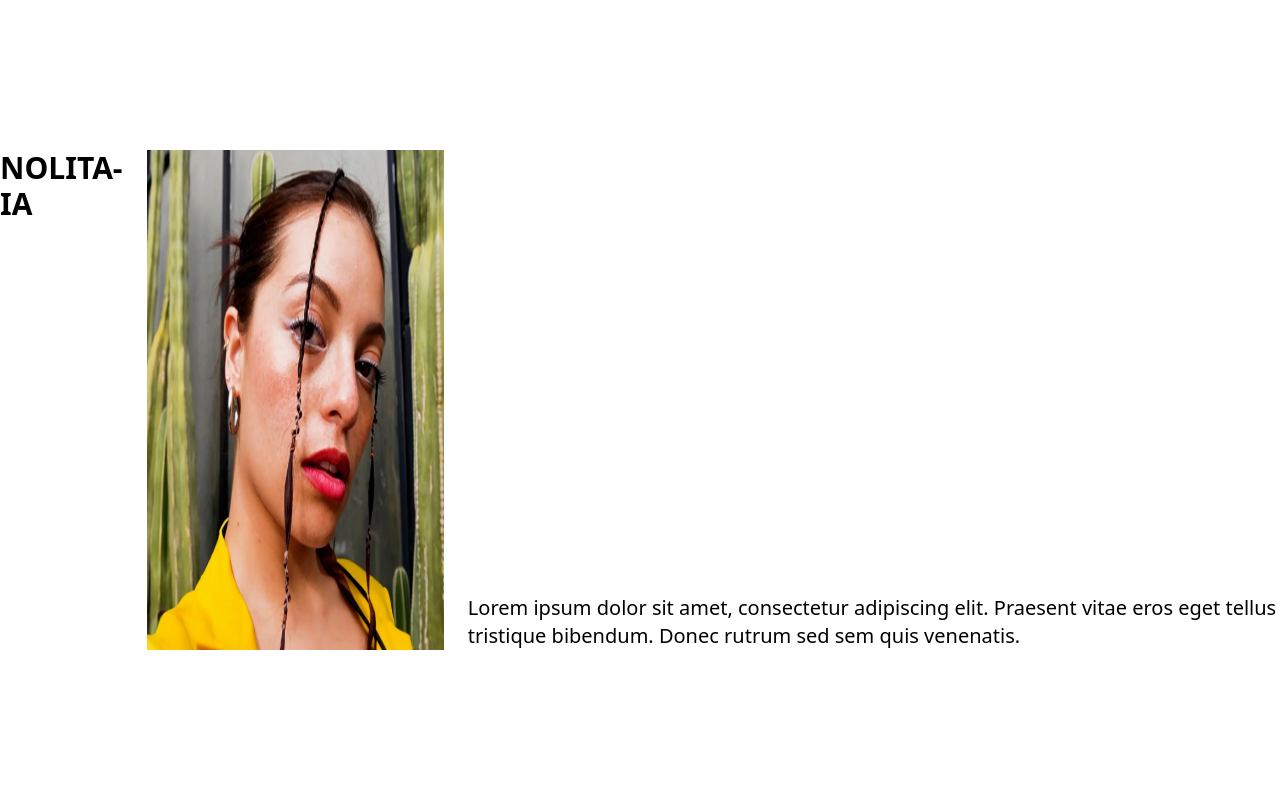
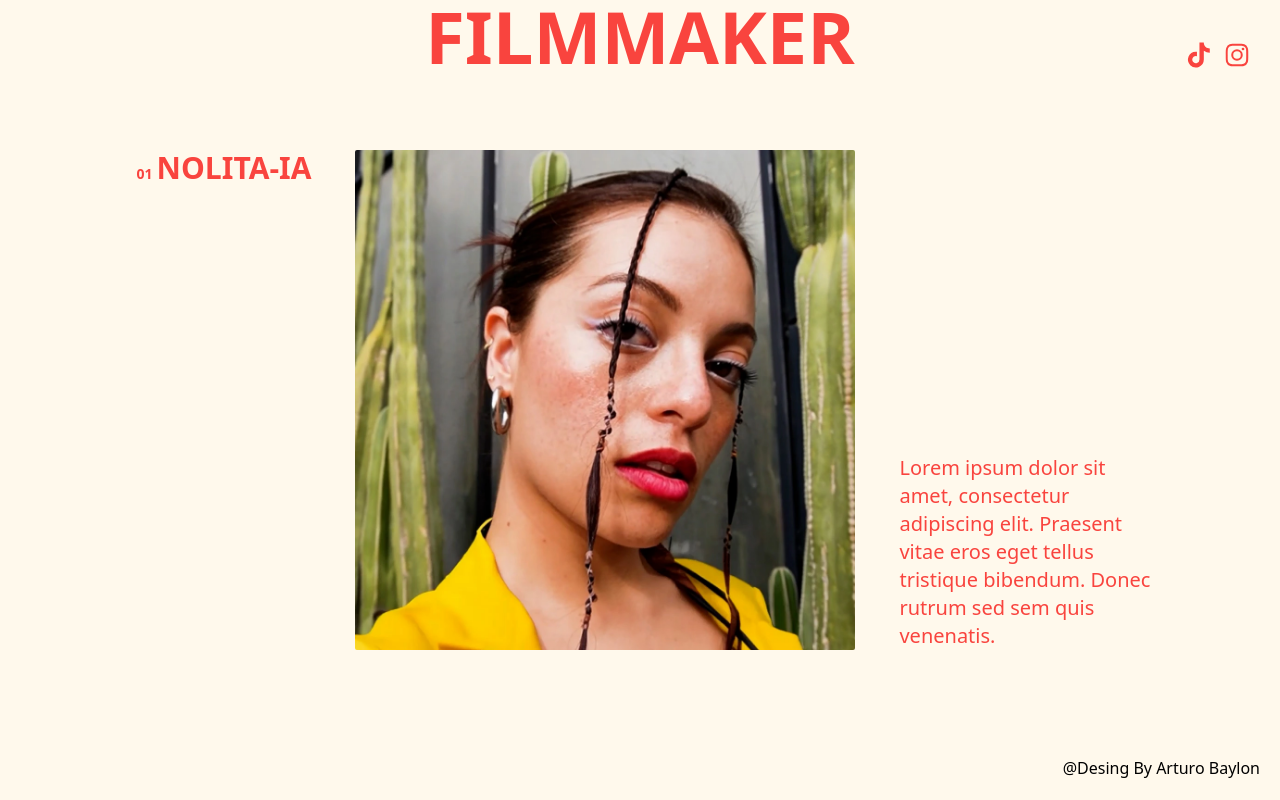
Before and after one commit to ATT5/FILMMAKER, a Next.js app: page /project/0 in a window 1280 px wide. Built offline with nearby package versions, Linux system fonts and the light colour scheme.

Commit message:
galeria terminada

```diff
--- a/app/assets/index.ts
+++ b/app/assets/index.ts
@@ -4,6 +4,8 @@ import portadaElgorrioncillo from "./PortadaElgorrioncillo.webp";
 import portadaNivea from "./PortadaNivea.webp";
 import portadaRelmed from "./PortadaRealme.webp";
 import portadaRiablo from "./PortadaRiablo.webp";
+import tiktok from "./tiktok.svg";
+import instagram from "./instagram.svg";
 
 export {
   nolitaIa,
@@ -12,4 +14,6 @@ export {
   portadaNivea,
   portadaRelmed,
   portadaRiablo,
+  tiktok,
+  instagram,
 };
--- a/app/components/FlipLink.tsx
+++ b/app/components/FlipLink.tsx
@@ -21,7 +21,7 @@ export const FlipLink = ({
       onMouseEnter={onMouseEnter}
       className="relative block overflow-hidden whitespace-nowrap font-bold  py-1"
     >
-      <div className="text-gray-400">
+      <div className="text-red-300 ">
         {children.split("").map((l, i) => (
           <motion.span
             className="inline-block"
@@ -43,7 +43,7 @@ export const FlipLink = ({
       <div className="absolute inset-0">
         {children.split("").map((l, i) => (
           <motion.span
-            className="inline-block text-white"
+            className="inline-block  text-[#f9443e] "
             key={i}
             variants={{
               initial: { y: "100%" },
--- a/app/components/Gallery.tsx
+++ b/app/components/Gallery.tsx
@@ -20,15 +20,15 @@ export default function Gallery() {
   };
 
   return (
-    <section className="h-dvh w-full hidden lg:flex  bg-black px-10 text-white">
+    <section className="h-dvh w-full hidden lg:flex px-10 bg-[#fff9ec] text-[#f9443e] ">
       <div className=" w-2/5 h-full flex justify-center items-center">
-        <h1 className=" absolute top-10 ml-auto mr-auto left-0 right-0 font-bold text-5xl pl-16">
-          PROJECT GALERY
+        <h1 className=" absolute top-10 ml-auto mr-auto left-0 right-0 font-bold text-6xl pl-16">
+          FILMMAKER <span className="text-2xl font-normal">@Edgar Baylon</span>
         </h1>
         {selectedProject && (
           <div className="flex flex-col items-start pl-5 ">
             <Image
-              className={`w-[400px] h-[400px] transition-opacity ease-in-out duration-300  ${
+              className={`w-[450px] h-[450px] min-w-[400ox] min-h-[400px] transition-opacity ease-in-out duration-300  rounded-sm ${
                 fade ? "opacity-100" : "opacity-0"
               } `}
               src={selectedProject.image}
@@ -37,7 +37,8 @@ export default function Gallery() {
               height={500}
               priority
             />
-            <h2 className="self-start py-3 font-bold">
+            <h2 className="self-start py-3 font-bold text-xl">
+              <span className="text-sm">0{selectedProject.index + 1}</span>{" "}
               {selectedProject.title.toUpperCase()}
             </h2>
             <p className="self-start w-2/3">
--- a/app/components/MobileGallery.tsx
+++ b/app/components/MobileGallery.tsx
@@ -6,11 +6,11 @@ import { section } from "framer-motion/client";
 
 export const MobileGallery = () => {
   return (
-    <section className="w-full overflow-hidden pb-9 bg-black text-white relative ">
-      <p className="text-8xl  hidden lg:fixed top-1/2 right-1/2 -z-0 text-center">
-        Gallery
-      </p>
-      <h1 className="text-center font-bold text-4xl p-5 lg:hidden ">GALLERY</h1>
+    <section className="w-full overflow-hidden pb-9 bg-[#fff9ec] text-[#f9443e] relative lg:hidden">
+      <h1 className="text-center font-bold text-4xl p-5 lg:hidden flex flex-col">
+        FILMAKER
+        <span className="text-xl font-normal">@Edgar Baylon</span>
+      </h1>
       {projectList.map((item, index) => {
         const ref = useRef(null);
         const isInView = useInView(ref);
@@ -27,8 +27,9 @@ export const MobileGallery = () => {
               isEven ? "items-start pl-4" : "items-end pr-4"
             } w-full  lg:hidden p-10`}
           >
+            <a href={`/project/${index}`}>
               <Image
-              className=" w-[350px] h-[300px]"
+                className=" w-[350px] h-[300px] rounded-sm"
                 src={item.image}
                 alt={item.title}
                 width={500}
@@ -36,19 +37,20 @@ export const MobileGallery = () => {
               />
               <h2
                 className={`mt-2 text-3xl font-bold   ${
-                isEven ? "text-left pl-4" : "text-right pr-4"
+                  isEven ? "text-left " : "text-right "
                 }`}
               >
-              <span className="text-sm text">0{index + 1}</span>{" "}
+                <span className="text-sm ">0{index + 1}</span>{" "}
                 {item.title.toUpperCase()}
               </h2>
               <p
-              className={`mt-1 w-80 ${
-                isEven ? "text-left pl-4" : "text-right pr-4 "
+                className={`mt-1 w-80  font-thin ${
+                  isEven ? "text-left" : "text-right "
                 } `}
               >
                 {item.description}
               </p>
+            </a>
           </motion.div>
         );
       })}
--- a/app/layout.tsx
+++ b/app/layout.tsx
@@ -1,7 +1,8 @@
 import type { Metadata } from "next";
 import localFont from "next/font/local";
 import "./globals.css";
-
+import { tiktok, instagram } from "./assets";
+import Image from "next/image";
 const geistSans = localFont({
   src: "./fonts/GeistVF.woff",
   variable: "--font-geist-sans",
@@ -28,7 +29,21 @@ export default function RootLayout({
       <body
         className={`${geistSans.variable} ${geistMono.variable} antialiased`}
       >
+        <div
+          className="absolute  z-40 flex lg:right-7 lg:top-10 top-1 right-3 gap-2
+        "
+        >
+          <a target="_blank" href="https://www.tiktok.com/@edgarbaylon?lang=es">
+            <Image src={tiktok} alt="tiktok" width={30} height={30} />
+          </a>
+          <a target="_blank" href="https://www.instagram.com/edgar_baylon/">
+            <Image src={instagram} alt="instagram" width={30} height={30} />
+          </a>
+        </div>
         {children}
+        <p className="absolute lg:bottom-5 bottom-1 right-5">
+          @Desing By Arturo Baylon
+        </p>
       </body>
     </html>
   );
--- a/app/page.tsx
+++ b/app/page.tsx
@@ -19,9 +19,6 @@ export default function Home() {
       </AnimatePresence>
       <Gallery />
       <MobileGallery />
-      <p className="absolute lg:bottom-5 bottom-1 right-5">
-        @Desing By Arturo Baylon
-      </p>
     </main>
   );
 }
--- a/app/project/[projectId]/page.tsx
+++ b/app/project/[projectId]/page.tsx
@@ -7,21 +7,26 @@ const ProjectDetails = ({ params }: { params: { projectId: string } }) => {
   const project = projectList[parseInt(params.projectId)];
 
   return (
-    <section className=" w-full h-screen flex  justify-center items-center">
-      <div className="w-full flex justify-center ">
+    <section className=" w-full h-screen flex  justify-center items-center  bg-[#fff9ec] text-[#f9443e] overflow-hidden">
+      <h2 className="absolute top-0  mx-auto text-xl font-bold  lg:text-7xl ">
+        FILMMAKER{" "}
+      </h2>
+      <div className="w-full flex flex-col  lg:flex-row justify-center  items-center  gap-5  pl-10">
         <motion.h1
-          className="self-start pr-6 text-3xl font-bold"
+          className="lg:self-start pr-6 text-5xl lg:text-3xl font-bold"
           initial={{ opacity: 0, x: -100 }}
           animate={{ opacity: 100, x: 0 }}
-          transition={{ duration: 0.7, ease: "easeInOut" }}
+          transition={{ duration: 1, ease: "easeInOut" }}
         >
+          <span className="text-lg lg:text-sm pr-1">0{project.index + 1}</span>
           {project.title.toUpperCase()}
         </motion.h1>
         <motion.a
           href="#"
-          initial={{ opacity: 0, y: 100 }}
-          animate={{ opacity: 100, y: 0 }}
-          transition={{ duration: 0.7, ease: "easeInOut" }}
+          initial={{ opacity: 0 }}
+          animate={{ opacity: 100 }}
+          transition={{ duration: 1, ease: "easeInOut" }}
+          className="relative group"
         >
           <Image
             src={project.image}
@@ -29,17 +34,30 @@ const ProjectDetails = ({ params }: { params: { projectId: string } }) => {
             width={500}
             height={500}
             priority
-            className="items-center w-[500px] h-[500px]"
+            className="items-center w-[400px] h-[400px] lg:w-[500px] lg:h-[500px] rounded-sm"
           />
+          <div className="absolute inset-0 bg-black opacity-0 group-hover:opacity-35 transition-opacity duration-300 rounded-sm flex justify-center items-center">
+            <p className="text-3xl font-bold text-gray-300">VIEW</p>
+          </div>
         </motion.a>
         <motion.p
-          className="self-end pl-6 text-xl"
+          className="  lg:self-end pl-6 text-xl w-[400px] lg:w-72"
           initial={{ opacity: 0, x: 100 }}
           animate={{ opacity: 100, x: 0 }}
-          transition={{ duration: 0.7, ease: "easeInOut" }}
+          transition={{ duration: 1, ease: "easeInOut" }}
         >
           {project.description}
         </motion.p>
+        <motion.a href="">
+          <motion.button
+            initial={{ opacity: 0 }}
+            animate={{ opacity: 100 }}
+            transition={{ duration: 1, ease: "easeInOut" }}
+            className="lg:hidden w-[100px] bg-red-600 text-red-100 px-5 py-2 rounded-md font-bold active:bg-red-800"
+          >
+            VIEW
+          </motion.button>
+        </motion.a>
       </div>
     </section>
   );
--- a/app/project/page.tsx
+++ /dev/null
@@ -1,7 +0,0 @@
-import React from "react";
-
-const PageProject = () => {
-  return <div>PageProject</div>;
-};
-
-export default PageProject;
```
Also changed, not shown: app/assets/instagram.svg (added), app/assets/tiktok.svg (added). Lines whose indentation alone changed are shown as unchanged.
